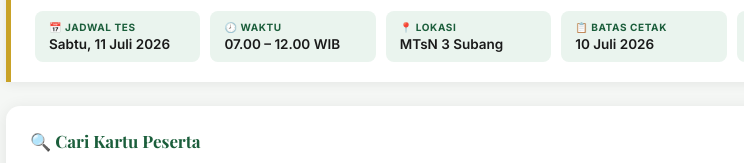
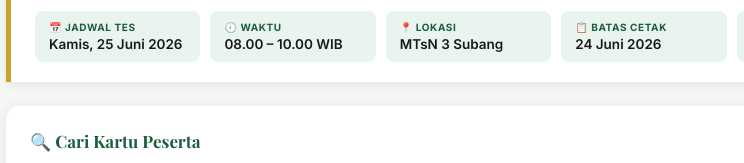
Before and after one commit to pmbmmtsnsubang-co-id/kartu-peserta-tes-cmb, a plain HTML site: page index.html in a window 1280 px wide. Shown: the part 315-478 px from the top of the page, 174-918 px from the left. Drawn offline with nearby package versions, Linux system fonts and the light colour scheme.

Commit message:
Update index.html

```diff
--- a/index.html
+++ b/index.html
@@ -101,10 +101,10 @@
       <h2>Pemberitahuan Kartu Peserta Tes CMB</h2>
       <p>Kepada seluruh calon peserta yang telah mendaftar di MTsN 3 Subang, kartu peserta tes <strong>Calon Murid Baru (CMB)</strong> Tahun Pelajaran 2026/2027 telah tersedia. Cari nama Anda di bawah, kemudian klik tombol <strong>Unduh Kartu</strong> untuk mengunduh dan mencetak kartu peserta Anda.</p>
       <div class="info-grid">
-        <div class="info-item"><div class="il">📅 Jadwal Tes</div><div class="iv">Sabtu, 11 Juli 2026</div></div>
-        <div class="info-item"><div class="il">🕗 Waktu</div><div class="iv">07.00 – 12.00 WIB</div></div>
+        <div class="info-item"><div class="il">📅 Jadwal Tes</div><div class="iv">Kamis, 25 Juni 2026</div></div>
+        <div class="info-item"><div class="il">🕗 Waktu</div><div class="iv">08.00 – 10.00 WIB</div></div>
         <div class="info-item"><div class="il">📍 Lokasi</div><div class="iv">MTsN 3 Subang</div></div>
-        <div class="info-item"><div class="il">📋 Batas Cetak</div><div class="iv">10 Juli 2026</div></div>
+        <div class="info-item"><div class="il">📋 Batas Cetak</div><div class="iv">24 Juni 2026</div></div>
         <div class="info-item"><div class="il">👥 Total Peserta</div><div class="iv" id="totalPeserta">—</div></div>
       </div>
     </div>
```
